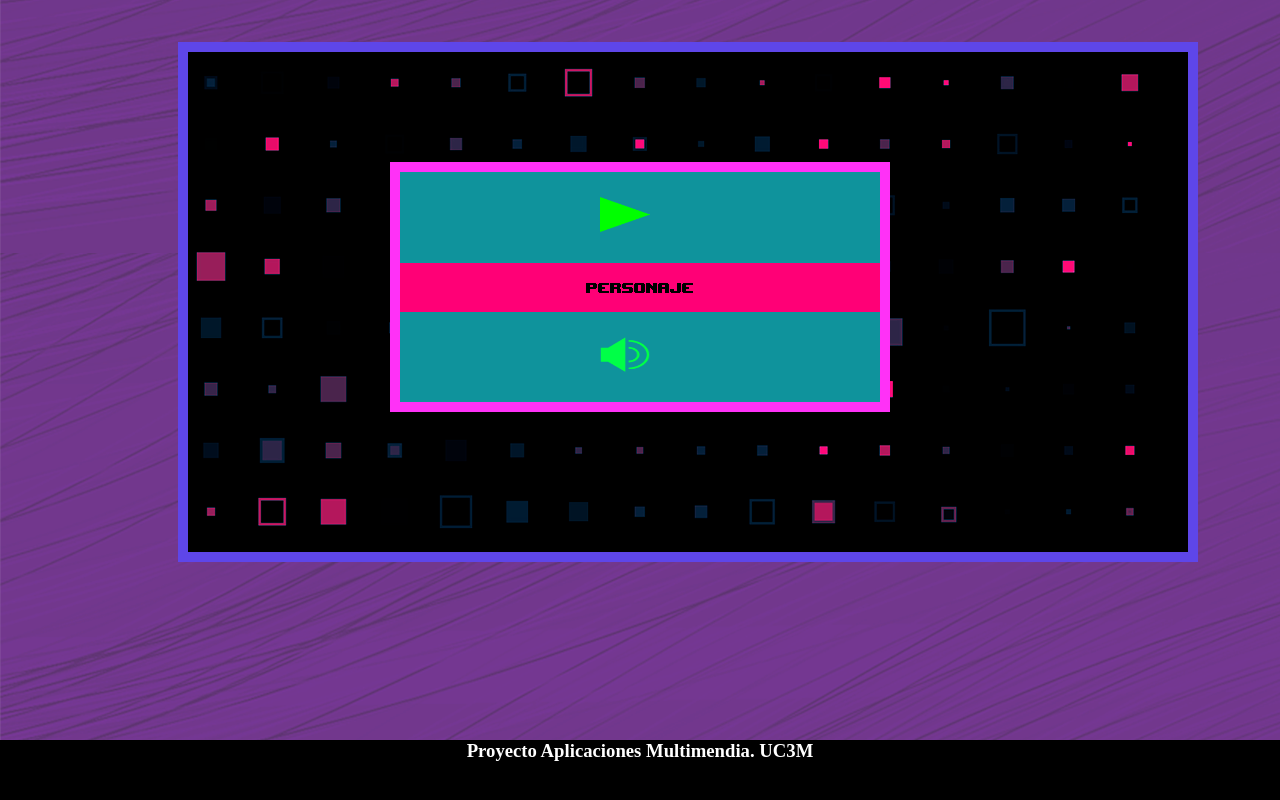
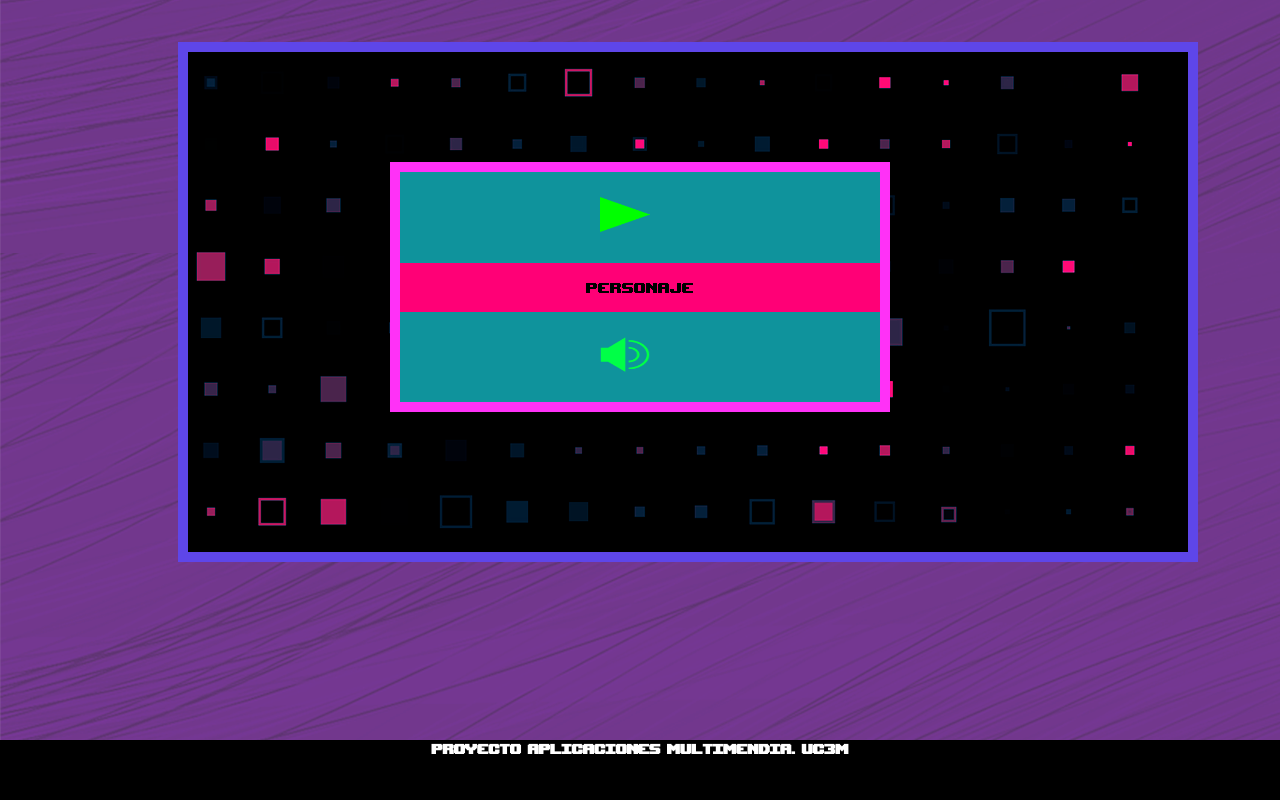
Before and after one commit to Aplicaciones-Multimedia-2022/amm22-pweb-gst-pixel_team, a plain HTML site: page src/html/index.html in a window 1280 px wide. Shown: the part 827-1627 px from the top of the page. Drawn offline with Linux system fonts and the light colour scheme.

Commit message:
Update styles.css

```diff
--- a/src/css/styles.css
+++ b/src/css/styles.css
@@ -79,6 +79,7 @@ footer{
   width: 100%;
   height: 80px;
   color: var(--c1);
+  font-family: Upheaval;
 }
 
 footer nav a{
```
